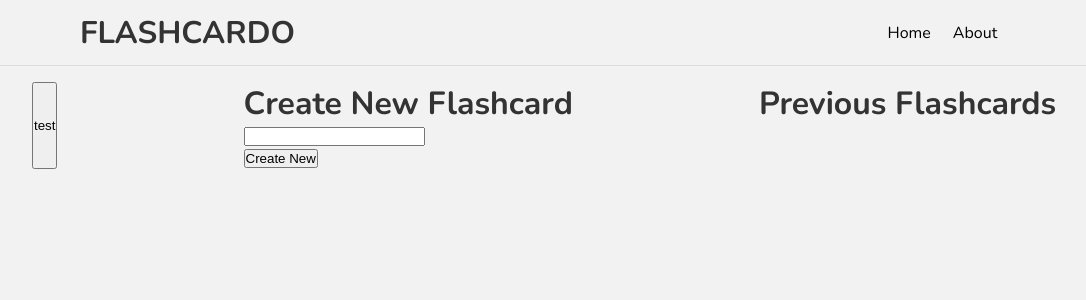
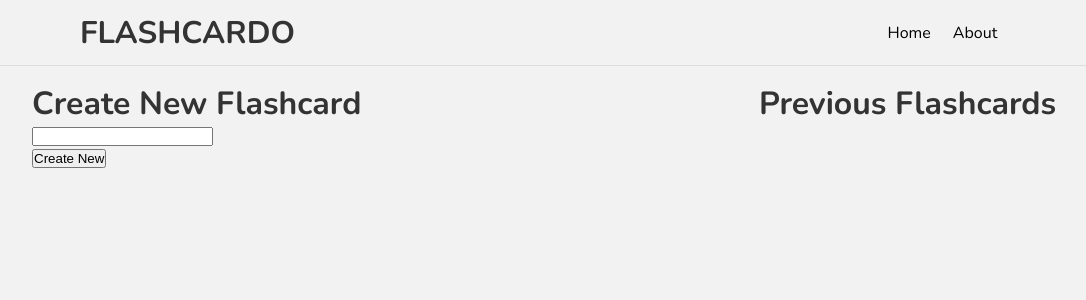
Before and after one commit to pokemau/flashcardo, a Next.js app: page / in a window 1280 px wide. Shown: the top 300 px of the page, without its empty margins (96-1182 px from the left). Built offline with nearby package versions, Linux system fonts and the light colour scheme.

Commit message:
fixed setting title sets on local storage in index.js

```diff
--- a/pages/index.js
+++ b/pages/index.js
@@ -21,23 +21,15 @@ export default function Home() {
     }
   }
 
-  // test func
-  function test(e) {
-    console.log(titleSets);
-  }
-
   // get items from localstorage
   useEffect(() => {
-    if (localStorage.getItem("titleSets") !== null) {
+    if (localStorage.getItem("titleSets")) {
       const tSets = JSON.parse(localStorage.getItem("titleSets"));
       setTitleSets(tSets);
+    } else {
+      localStorage.setItem("titleSets", JSON.stringify([]));
     }
   }, []);
-
-  // set title sets
-  // useEffect(() => {
-  //   localStorage.setItem("titleSets", JSON.stringify(titleSets));
-  // }, [titleSets]);
 
   return (
     <>
@@ -45,9 +37,6 @@ export default function Home() {
         <title>Flashcardo | Home</title>
       </Head>
       <div className={styles["body-container"]}>
-        <button type="button" onClick={test}>
-          test
-        </button>
         <div className={styles["create-container"]}>
           <h1>Create New Flashcard</h1>
           <input
```
